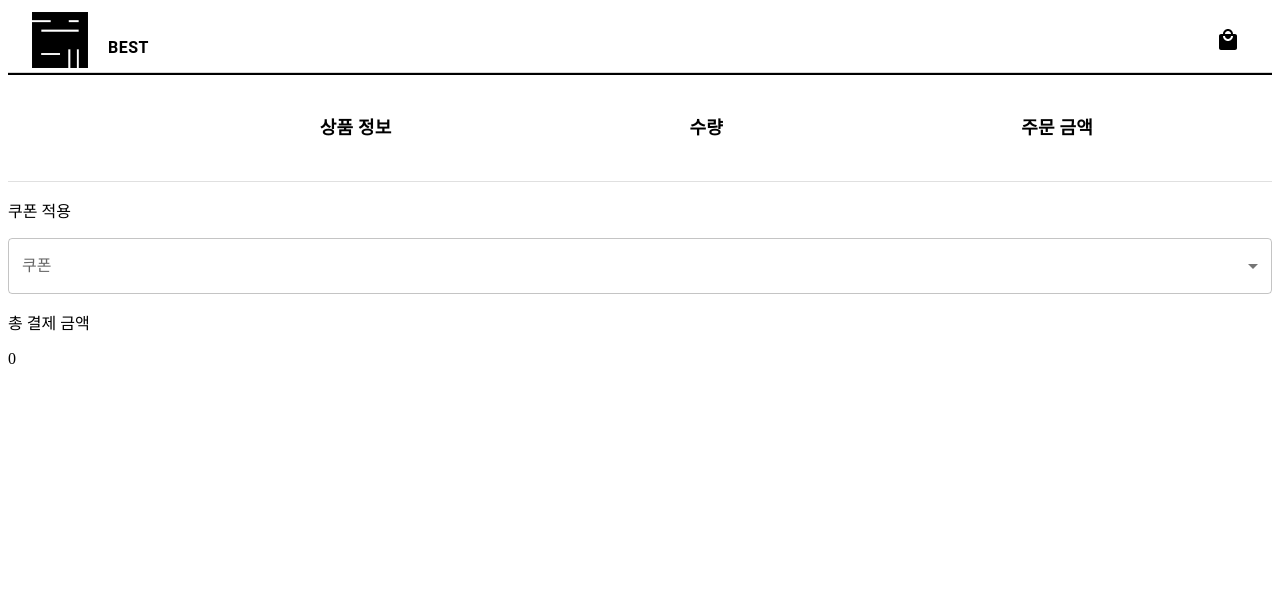
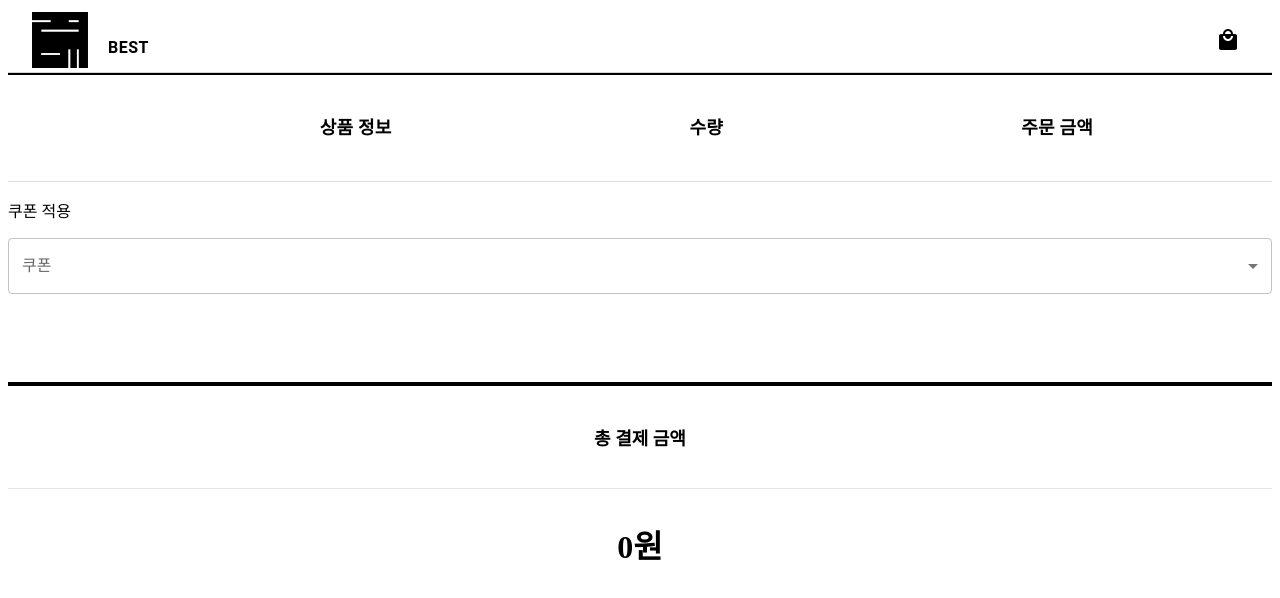
Before and after one commit to hxunz/simple-mall, a Next.js app: page /cart in a window 1280 px wide. Shown: the top 598 px of the page. Built offline with nearby package versions, Linux system fonts and the light colour scheme.

Commit message:
돈의 단위를 구하는 계산식 수정

```diff
--- a/src/components/cart/Cart.tsx
+++ b/src/components/cart/Cart.tsx
@@ -43,7 +43,7 @@ const Cart = () => {
     return acc;
   }, 0);
 
-  const totalPrice = () => {
+  const totalPriceUseCoupon = () => {
     if (totalPriceWithCoupon !== 0) {
       if (selectCoupon?.discountAmount) {
         if (totalPriceWithCoupon < selectCoupon.discountAmount) {
@@ -57,6 +57,8 @@ const Cart = () => {
     }
     return totalPriceWithCoupon;
   };
+
+  const totalPrice = (totalPriceNoCoupon + totalPriceUseCoupon()).toLocaleString();
 
   const handleChangeCoupon = (e: SelectChangeEvent<string>) => {
     setCouponTitle(e.target.value as string);
@@ -117,8 +119,17 @@ const Cart = () => {
         </Select>
       </FormControl>
 
-      <p>총 결제 금액</p>
-      <p>{totalPriceNoCoupon + totalPrice()}</p>
+      <PayWrapper>
+        <PayText>
+          총 결제 금액
+        </PayText>
+        <Pay>
+          {totalPrice}원
+          {/* <PayCountItem>
+            총{cartList.length}개
+          </PayCountItem> */}
+        </Pay>
+      </PayWrapper>
     </>
   );
 };
@@ -141,4 +152,32 @@ const CustomTableCell = styled(TableCell)`
   text-align: center;
 `;
 
+const PayWrapper = styled.div`
+  border-bottom: 1px solid;
+  margin: 7% auto;
+`
+
+const PayText = styled.p`
+  border-top: 4px solid;
+  border-bottom: 1px solid rgb(228, 228, 228);
+  width: 100%;
+  padding: 3% 0;
+  text-align: center;
+  font-size: 18px;
+  font-weight: 700;
+`
+
+const Pay = styled.p`
+  text-align: center;
+  font-size: 32px;
+  font-weight: 600;
+  vertical-align: -4px;
+`
+
+const PayCountItem = styled.p`
+  margin-top: 10px;
+  font-size: 0.875rem;
+  font-weight: 500;
+`
+
 export default Cart;
```
